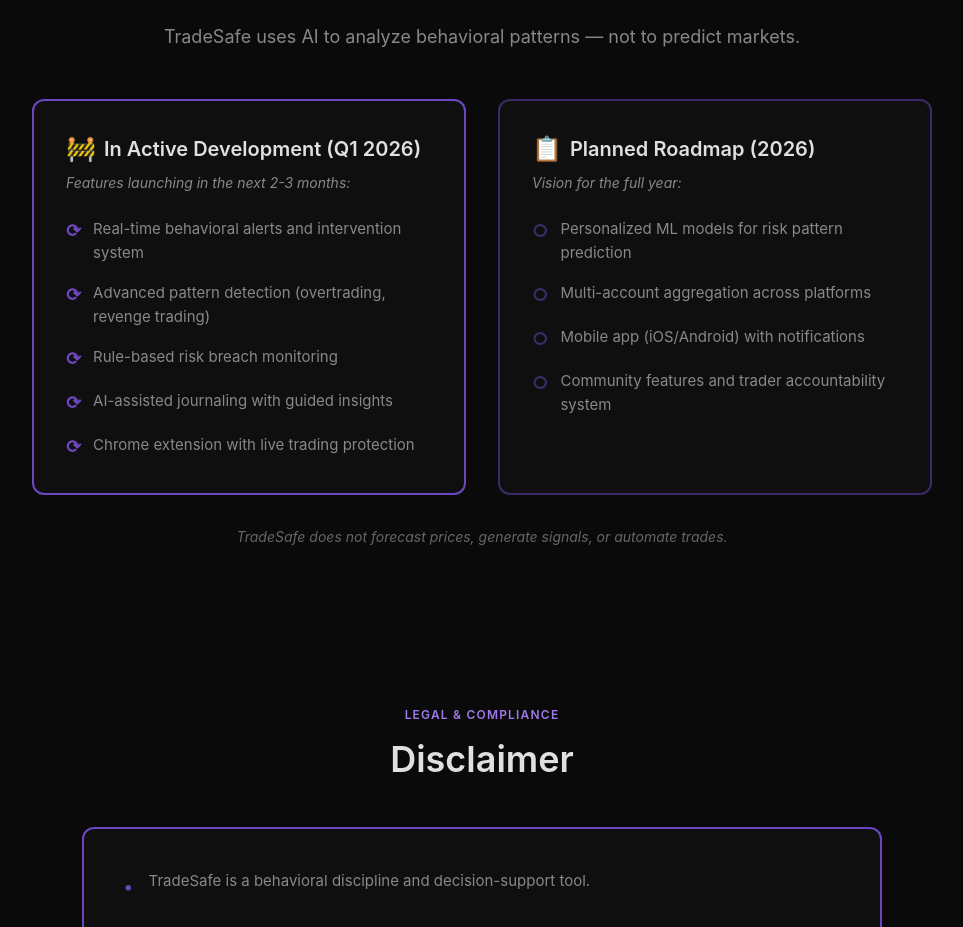
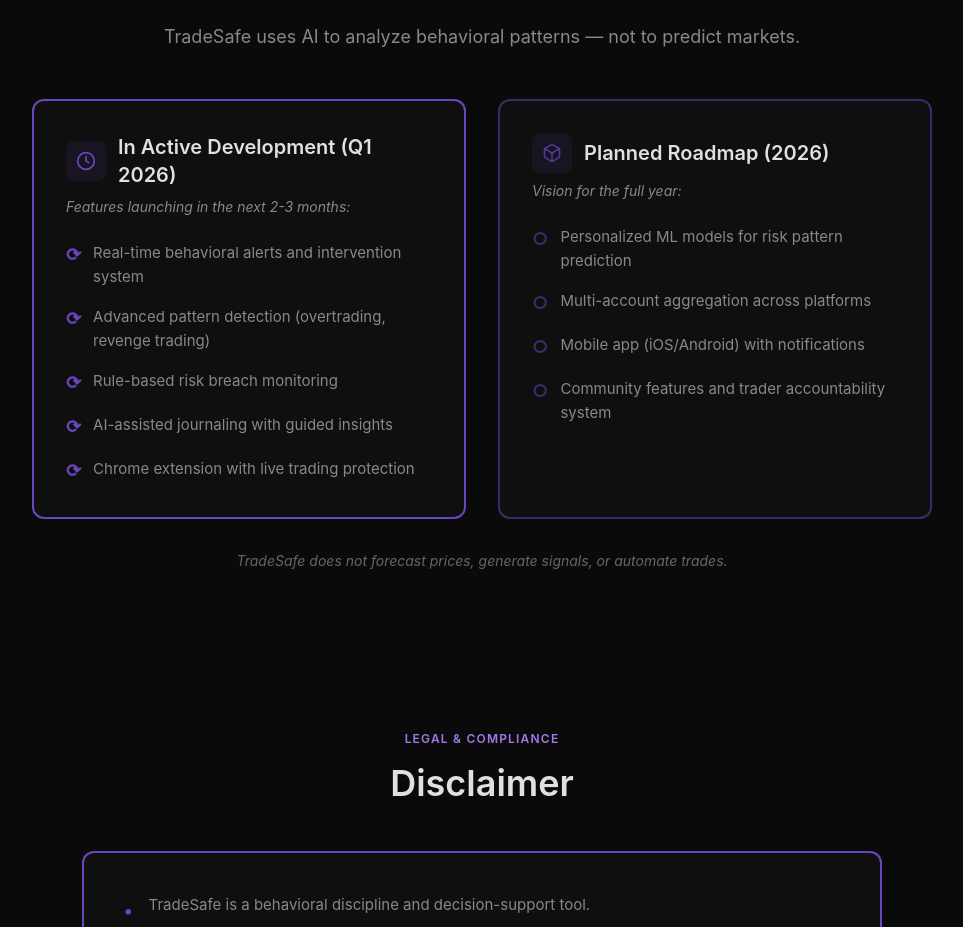
Before and after one commit to Trade-Safe/tradesafe-landing, a Next.js app: page / in a window 1280 px wide. Shown: the part 3744-4671 px from the top of the page, without its empty margins (158-1121 px from the left). Built offline with nearby package versions, Linux system fonts and the light colour scheme.

Commit message:
Update emojis - roadmap technology

```diff
--- a/components/Technology.tsx
+++ b/components/Technology.tsx
@@ -35,8 +35,13 @@
         <div className="grid md:grid-cols-2 gap-8 mb-8">
           {/* In Active Development */}
           <div className="bg-[#0f0f0f] border-2 border-primary rounded-xl p-8">
-            <div className="flex items-center gap-2 mb-2">
-              <span className="text-2xl">🚧</span>
+            <div className="flex items-center gap-3 mb-2">
+              <div className="w-10 h-10 bg-primary/10 rounded-lg flex items-center justify-center flex-shrink-0">
+                <svg className="w-5 h-5 stroke-primary" viewBox="0 0 24 24" fill="none" strokeWidth="2">
+                  <circle cx="12" cy="12" r="10"/>
+                  <polyline points="12 6 12 12 16 14"/>
+                </svg>
+              </div>
               <h3 className="text-xl font-semibold text-[#e0e0e0]">{developmentTitle}</h3>
             </div>
             <p className="text-sm text-[#888] mb-6 italic">{developmentSubtitle}</p>
@@ -52,8 +57,14 @@
 
           {/* Planned Roadmap */}
           <div className="bg-[#0f0f0f] border-2 border-primary/50 rounded-xl p-8">
-            <div className="flex items-center gap-2 mb-2">
-              <span className="text-2xl">📋</span>
+            <div className="flex items-center gap-3 mb-2">
+              <div className="w-10 h-10 bg-primary/10 rounded-lg flex items-center justify-center flex-shrink-0">
+                <svg className="w-5 h-5 stroke-primary/70" viewBox="0 0 24 24" fill="none" strokeWidth="2">
+                  <path d="M21 16V8a2 2 0 0 0-1-1.73l-7-4a2 2 0 0 0-2 0l-7 4A2 2 0 0 0 3 8v8a2 2 0 0 0 1 1.73l7 4a2 2 0 0 0 2 0l7-4A2 2 0 0 0 21 16z"/>
+                  <polyline points="3.27 6.96 12 12.01 20.73 6.96"/>
+                  <line x1="12" y1="22.08" x2="12" y2="12"/>
+                </svg>
+              </div>
               <h3 className="text-xl font-semibold text-[#e0e0e0]">{roadmapTitle}</h3>
             </div>
             <p className="text-sm text-[#888] mb-6 italic">{roadmapSubtitle}</p>
```
